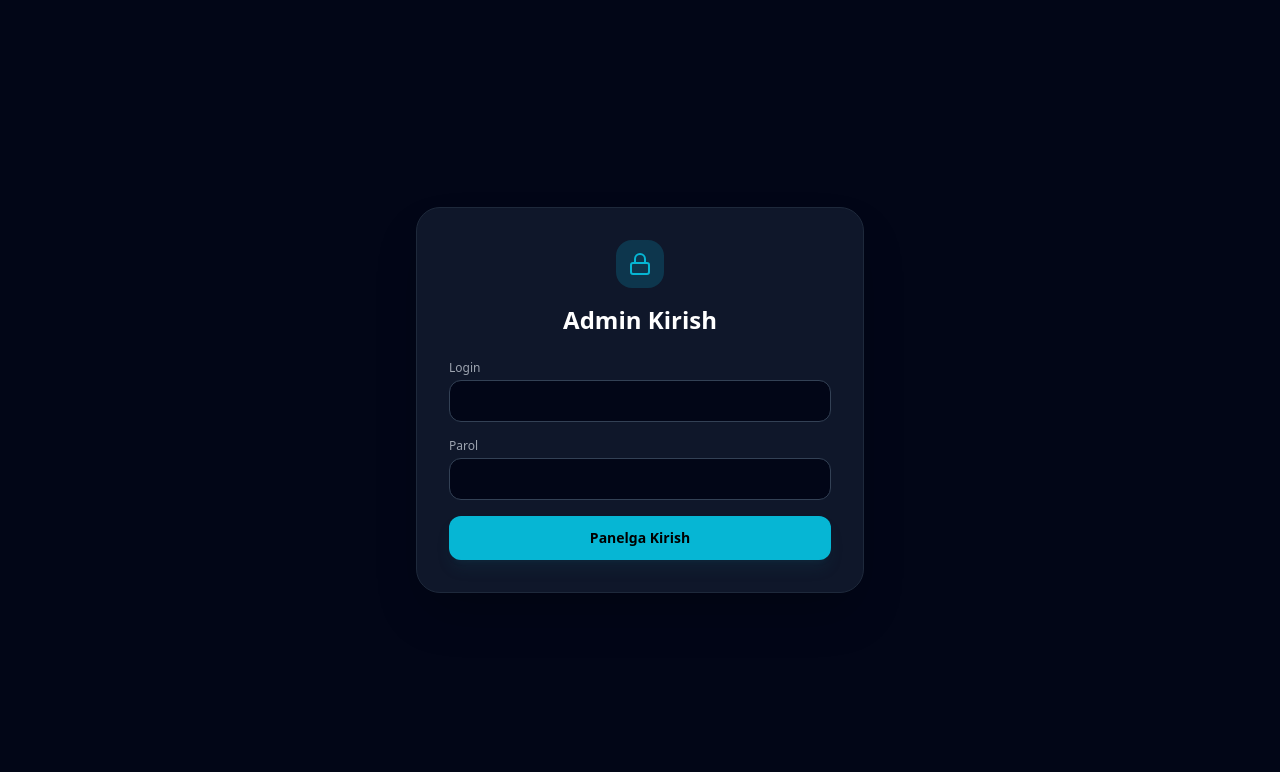
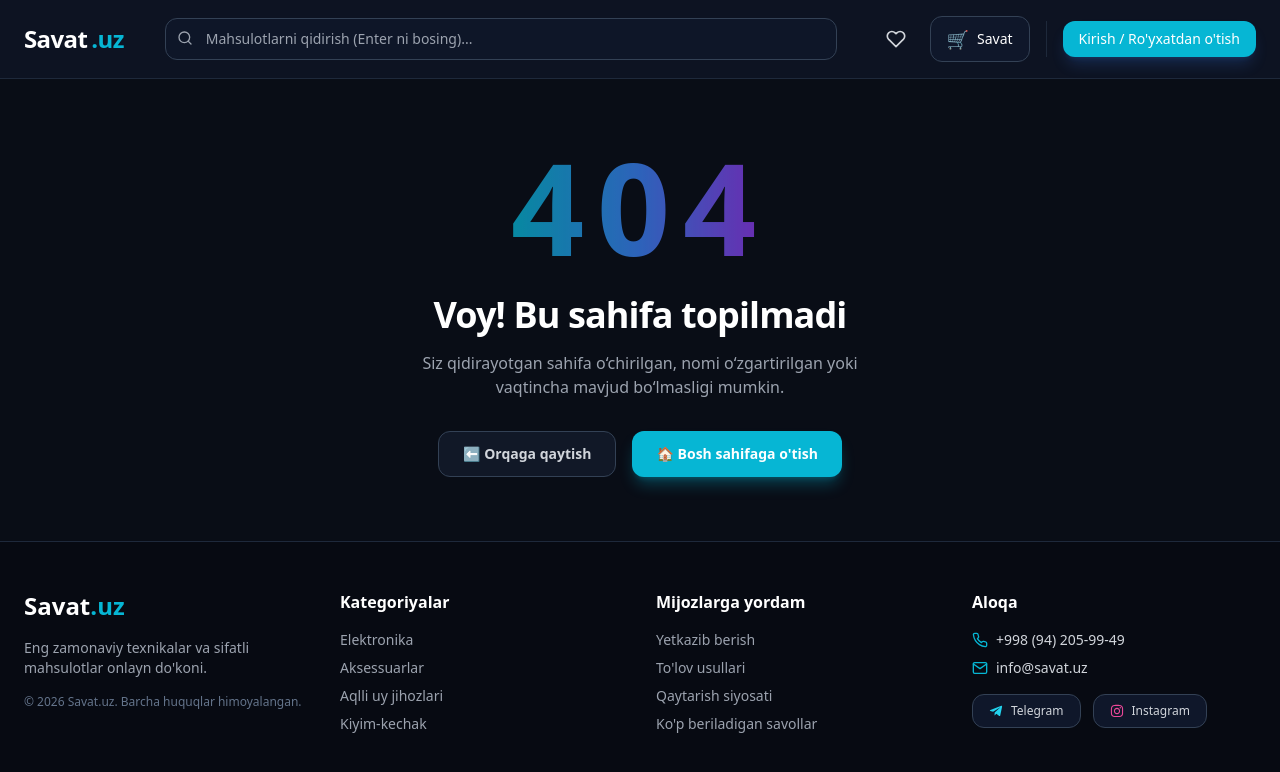
Before and after one commit to Kamronbeksavat/Savat, a React (Vite) app: page /savata in a window 1280 px wide. Shown: the top 772 px of the page. Built offline with nearby package versions, Linux system fonts and the light colour scheme.

Commit message:
Rename route from '/savata' to '/savatadmin'

```diff
--- a/src/App.jsx
+++ b/src/App.jsx
@@ -17,7 +17,7 @@ function App() {
         <Route path="/product/:id" element={<ProductDetailPage />} />
         <Route path="/cart" element={<CartPage />} />
         <Route path="/wishlist" element={<WishlistPage />} /> {/* Qo'shildi */}
-        <Route path="/savata" element={<AdminPage />} />
+        <Route path="/savatadmin" element={<AdminPage />} />
         <Route path="*" element={<NotFoundPage />} />
       </Routes>
     </Router>
```
